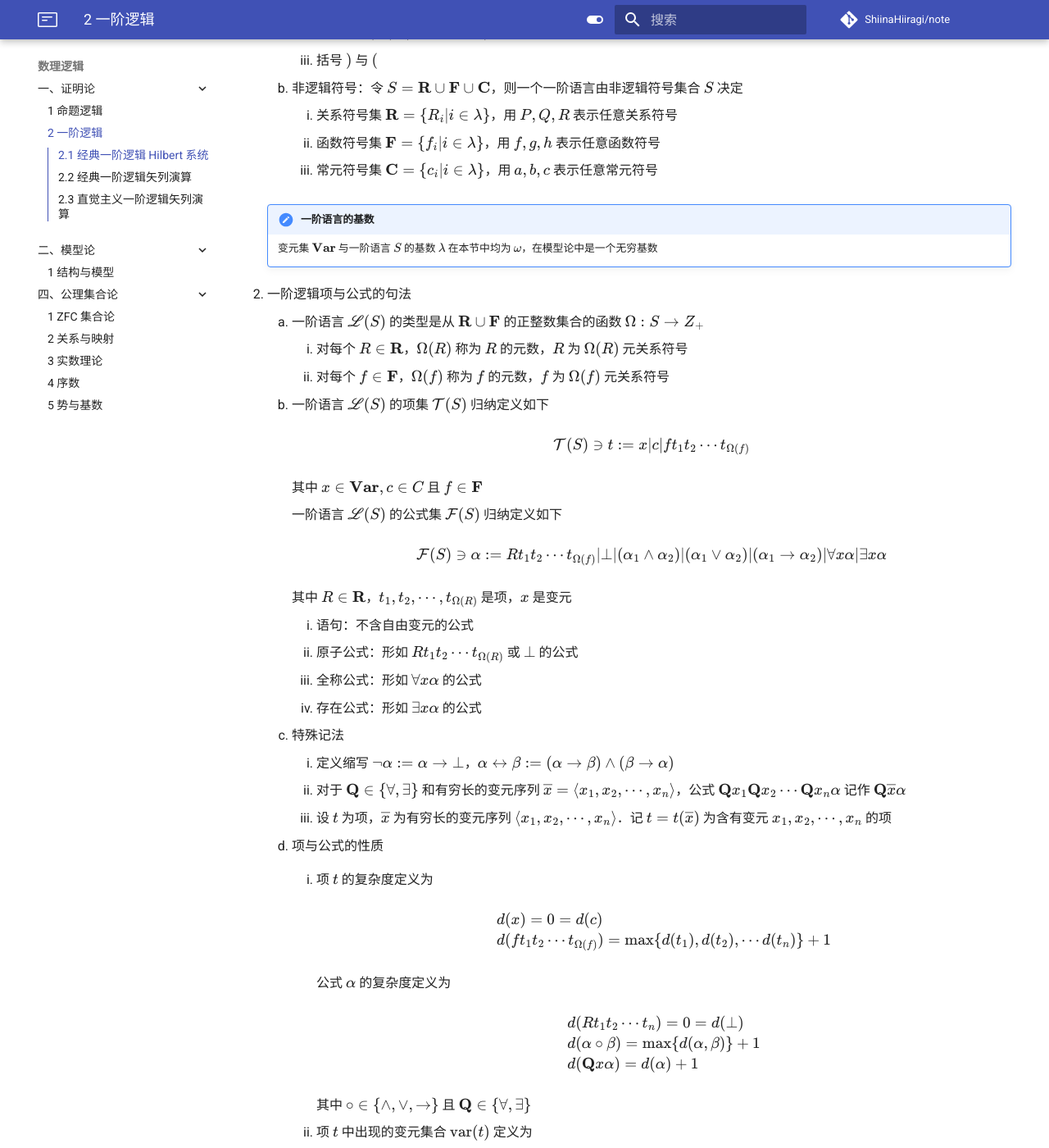
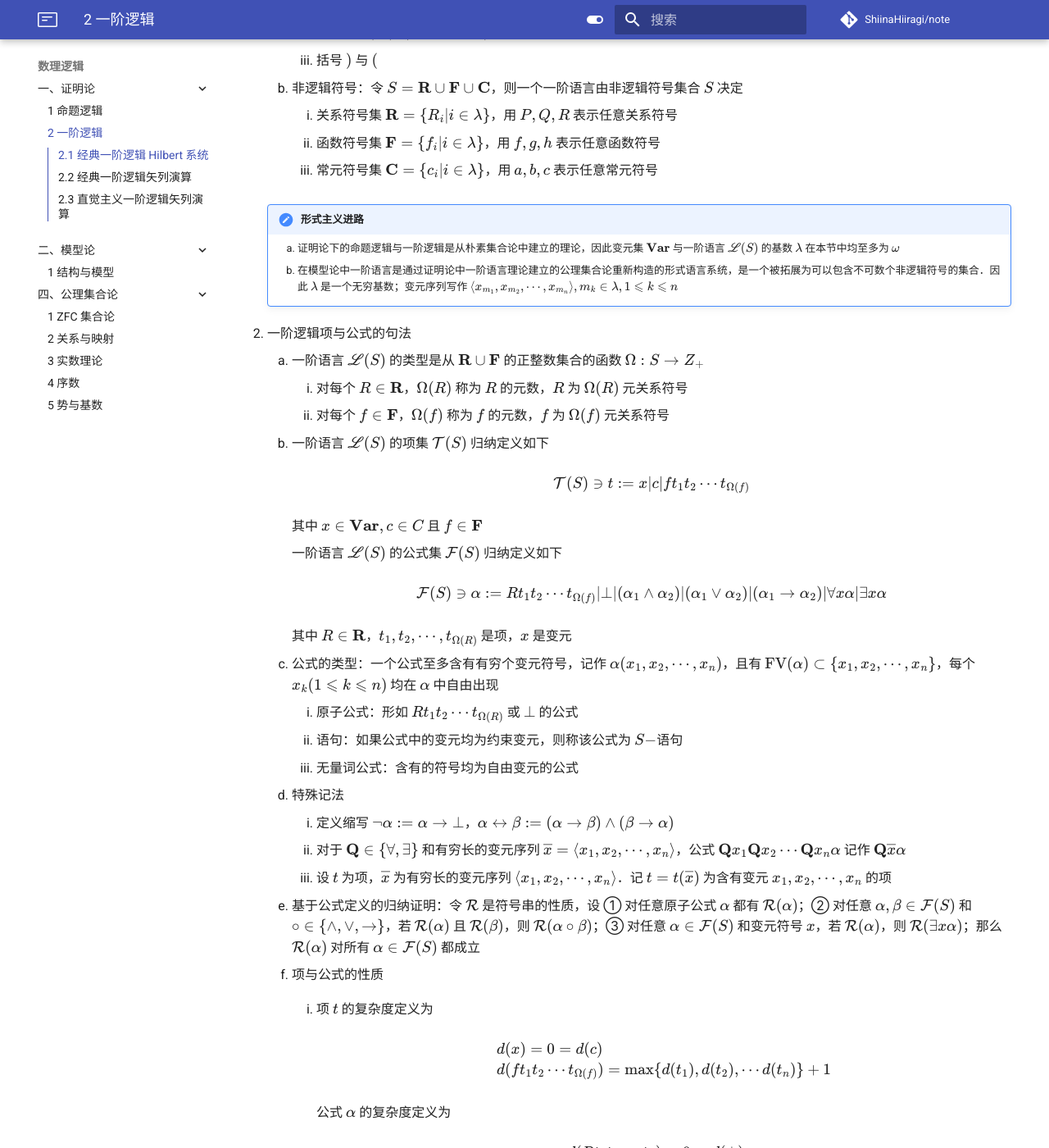
Before and after one commit to ShiinaHiiragi/note, an MkDocs documentation site: the page built from docs/logic/proof/pred.md, in a window 1280 px wide and 1400 px high, scrolled down 360 px. Shown: the whole window at 82% size. Built offline with MkDocs 1.6.1 and Material for MkDocs 9.7.7, drawn with Linux system fonts in a browser that asks for light colours; comment, search, counter and statistics services are not loaded; some of the changed text lies outside the part shown.

```diff
--- a/docs/logic/proof/pred.md
+++ b/docs/logic/proof/pred.md
@@ -11,8 +11,9 @@
         2. 函数符号集 $\mathbf F = \{f_i|i\in \lambda\}$，用 $f, g, h$ 表示任意函数符号
         3. 常元符号集 $\mathbf C = \{c_i|i\in \lambda\}$，用 $a, b, c$ 表示任意常元符号
 
-    !!! note "一阶语言的基数"
-        变元集 $\mathbf{Var}$ 与一阶语言 $S$ 的基数 $\lambda$ 在本节中均为 $\omega$，在模型论中是一个无穷基数
+    !!! note "形式主义进路"
+        1. 证明论下的命题逻辑与一阶逻辑是从朴素集合论中建立的理论，因此变元集 $\mathbf{Var}$ 与一阶语言 $\mathscr L(S)$ 的基数 $\lambda$ 在本节中均至多为 $\omega$
+        2. 在模型论中一阶语言是通过证明论中一阶语言理论建立的公理集合论重新构造的形式语言系统，是一个被拓展为可以包含不可数个非逻辑符号的集合．因此 $\lambda$ 是一个无穷基数；变元序列写作 $\left<x_{m_1}, x_{m_2}, \cdots, x_{m_n}\right>, m_k\in \lambda, 1 \leqslant k \leqslant n$
 
 2. 一阶逻辑项与公式的句法
     1. 一阶语言 $\mathscr L(S)$ 的类型是从 $\mathbf R \cup \mathbf F$ 的正整数集合的函数 $\Omega: S \to Z_+$
@@ -34,16 +35,16 @@
 
         其中 $R\in \mathbf R$，$t_1, t_2, \cdots, t_{\Omega(R)}$ 是项，$x$ 是变元
 
-        1. 语句：不含自由变元的公式
-        2. 原子公式：形如 $Rt_1 t_2 \cdots t_{\Omega(R)}$ 或 $\bot$ 的公式
-        3. 全称公式：形如 $\forall x\alpha$ 的公式
-        4. 存在公式：形如 $\exists x\alpha$ 的公式
-
-    3. 特殊记法
+    3. 公式的类型：一个公式至多含有有穷个变元符号，记作 $\alpha(x_1, x_2, \cdots, x_n)$，且有 $\mathrm{FV}(\alpha) \subset \{x_1, x_2, \cdots, x_n\}$，每个 $x_k(1 \leqslant k \leqslant n)$ 均在 $\alpha$ 中自由出现
+        1. 原子公式：形如 $Rt_1 t_2 \cdots t_{\Omega(R)}$ 或 $\bot$ 的公式
+        2. 语句：如果公式中的变元均为约束变元，则称该公式为 $S-$语句
+        3. 无量词公式：含有的符号均为自由变元的公式
+    4. 特殊记法
         1. 定义缩写 $\neg \alpha := \alpha \to \bot$，$\alpha \leftrightarrow \beta := (\alpha \to \beta) \wedge (\beta \to \alpha)$
         2. 对于 $\mathbf Q\in \{\forall, \exists\}$ 和有穷长的变元序列 $\overline x = \left<x_1, x_2, \cdots, x_n\right>$，公式 $\mathbf Qx_1 \mathbf Qx_2 \cdots \mathbf Qx_n \alpha$ 记作 $\mathbf Q \overline x \alpha$
         3. 设 $t$ 为项，$\overline x$ 为有穷长的变元序列 $\left<x_1, x_2, \cdots, x_n\right>$．记 $t = t(\overline x)$ 为含有变元 $x_1, x_2, \cdots, x_n$ 的项
-    4. 项与公式的性质
+    5. 基于公式定义的归纳证明：令 $\mathcal R$ 是符号串的性质，设 ① 对任意原子公式 $\alpha$ 都有 $\mathcal R(\alpha)$；② 对任意 $\alpha, \beta \in \mathcal F(S)$ 和 $\circ \in \{\wedge, \vee, \to\}$，若 $\mathcal R(\alpha)$ 且 $\mathcal R(\beta)$，则 $\mathcal R(\alpha \circ \beta)$；③ 对任意 $\alpha \in \mathcal F(S)$ 和变元符号 $x$，若 $\mathcal R(\alpha)$，则 $\mathcal R(\exists x\alpha)$；那么 $\mathcal R(\alpha)$ 对所有 $\alpha \in \mathcal F(S)$ 都成立
+    6. 项与公式的性质
         1. 项 $t$ 的复杂度定义为
 
             $$
@@ -144,7 +145,7 @@
         3. 对每个常元符号 $c\in \mathbf C, I(c) \in A$，常用 $c^\mathfrak A$ 或 $c^A$ 代替 $I(c)$
 
         !!! note "子语言"
-            子语言：设 $S$ 是一个语言，如果 $S_0 \subseteq S$，则称 $S_0$ 是 $S$ 的子语言．对任意的结构 $\mathfrak A$，忽略 $S - S_0$ 中的符号在 $\mathfrak A$ 的解释，即令 $\mathfrak A \upharpoonright S_0 = \left\{A, \{Z^\mathfrak A\}_{Z\in S_0}\right\}$，则 $\mathfrak A \upharpoonright S_0$ 是一个 $S_0-$结构．称 $\mathfrak A \upharpoonright S_0$ 是 $\mathfrak A$ 在 $S_0$ 上的约化，$S_0$ 是 $\mathfrak A \upharpoonright S_0$ 在 $S$ 上的扩张
+            子语言：设 $\mathscr L(S)$ 是一个语言，如果 $S_0 \subseteq S$，则称 $\mathscr L(S_0)$ 是 $\mathscr L(S)$ 的子语言．对任意的结构 $\mathfrak A$，忽略 $S - S_0$ 中的符号在 $\mathfrak A$ 的解释，即令 $\mathfrak A \upharpoonright S_0 = \left\{A, \{Z^\mathfrak A\}_{Z\in S_0}\right\}$，则 $\mathfrak A \upharpoonright S_0$ 是一个 $S_0-$结构．称 $\mathfrak A \upharpoonright S_0$ 是 $\mathfrak A$ 在 $S_0$ 上的约化，$S_0$ 是 $\mathfrak A \upharpoonright S_0$ 在 $S$ 上的扩张
 
     2. 指派：一个结构 $\mathfrak A = (A, I)$ 中的 $\mathfrak A-$指派是一个函数 $\sigma: \mathbf{Var} \to A$；也用 $\left<\sigma(x_i)\right>_{i\in \lambda}$ 表示 $\sigma$，其中 $\lambda$ 是 $\mathbf{Var}$ 的指标集
     3. 模型：一个（证明论下的）模型是有序对 $\mathfrak M = (\mathfrak A, \sigma)$，其中 $\mathfrak A$ 是结构，$\sigma$ 是 $\mathfrak A$ 中的指派
@@ -164,7 +165,7 @@
             其中 $\overline t^\mathfrak M = \left<t_1^\mathfrak M, t_2^\mathfrak M, \cdots, t_{\Omega(f)}^\mathfrak M\right>, \overline t^\mathfrak A[\overline b] = \left<t_1^\mathfrak A[\overline b], t_2^\mathfrak A[\overline b], \cdots, t_{\Omega(f)}^\mathfrak A[\overline b]\right>$
 
             !!! note "项解释与函数"
-                设 $\mathfrak A$ 是一个 $S-$结构，$t = t(\overline x)$ 是一个 $S-$项，其中 $\overline x = \left<x_1, x_2, \cdots, x_m\right>$．在 $\mathfrak A$ 中将 $t$ 解释解释为一个函数 $t: A^m \to A$，对于任意一点 $\overline a = \left<a_1, a_2, \cdots, a_m\right> \in A^m$，将 $t^\mathfrak A$ 递归定义为
+                设 $\mathfrak A$ 是一个 $S-$结构，$t = t(\overline x)$ 是一个项，其中 $\overline x = \left<x_1, x_2, \cdots, x_m\right>$．在 $\mathfrak A$ 中将 $t$ 解释解释为一个函数 $t: A^m \to A$，对于任意一点 $\overline a = \left<a_1, a_2, \cdots, a_m\right> \in A^m$，将 $t^\mathfrak A$ 递归定义为
 
                 1. 如果 $t$ 是常元符号 $c$，则 $t^\mathfrak A(\overline a) = c^\mathfrak A$ 是一个常函数
                 2. 如果 $t$ 是变元符号 $x_i$，则 $t^\mathfrak A = a_i$ 是一个坐标函数
@@ -183,6 +184,8 @@
         & \mathfrak M \vDash \forall x\alpha \textsf{ 当且仅当任意 } a \in A \textsf{ 都有 } (\mathfrak A, \sigma[a/x]) \vDash \alpha
         \end{aligned}
         $$
+
+        设指派 $\overline b = \left<b_i\right>_{i\in \lambda}$，此时将满足关系记作 $\mathfrak A \vDash \alpha[\overline b]$，称 $\mathfrak A$ 满足 $\alpha[\overline b]$、$\alpha[\overline b]$ 在 $\mathfrak A$ 中为真或 $\overline b$ 在 $\mathfrak A$ 中实现了 $\alpha$
 
         1. 如果公式 $\alpha$ 有对于结构 $\mathfrak A$ 中的任意指派 $\sigma$ 都有 $(\mathfrak A, \sigma) \vDash \alpha$，则称$\alpha$ 在 $\mathfrak A$ 上有效，记作 $\mathfrak A \vDash \alpha$
         2. 如果公式 $\alpha$ 有对于任意结构 $\mathfrak A$ 都有 $\mathfrak A \vDash \alpha$，则称公式 $\alpha$ 有效，记作 $\vDash_1 \alpha$，设一阶逻辑 $\mathbf{FOL} = \{\alpha \in \mathcal F(S) | \vDash_1 \alpha\}$
```
Also changed, not shown: other parts of docs/logic/proof/pred.md (+2 -2 lines), docs/logic/model/model.md (+9 -1 lines), docs/logic/proof/prop.md (+1 -1 lines).
